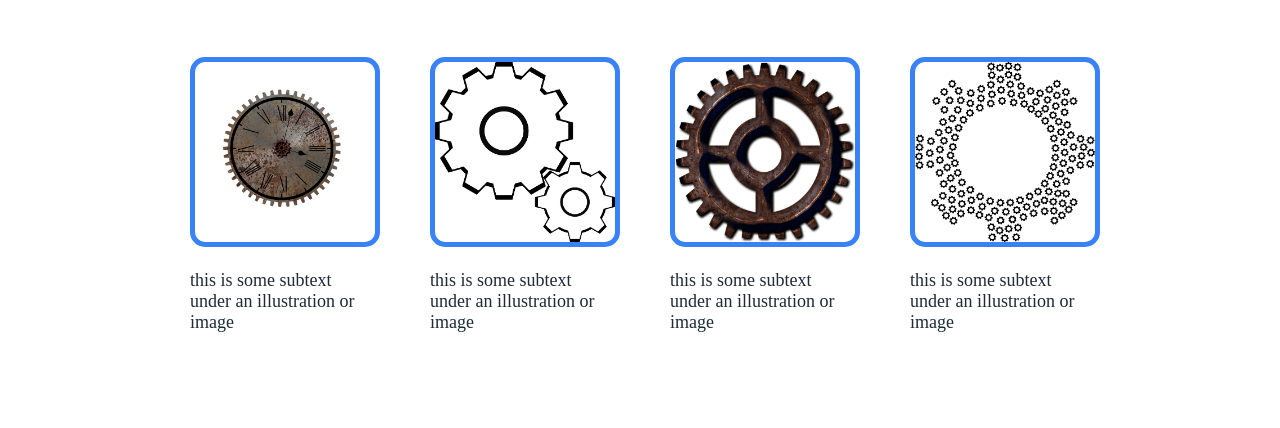
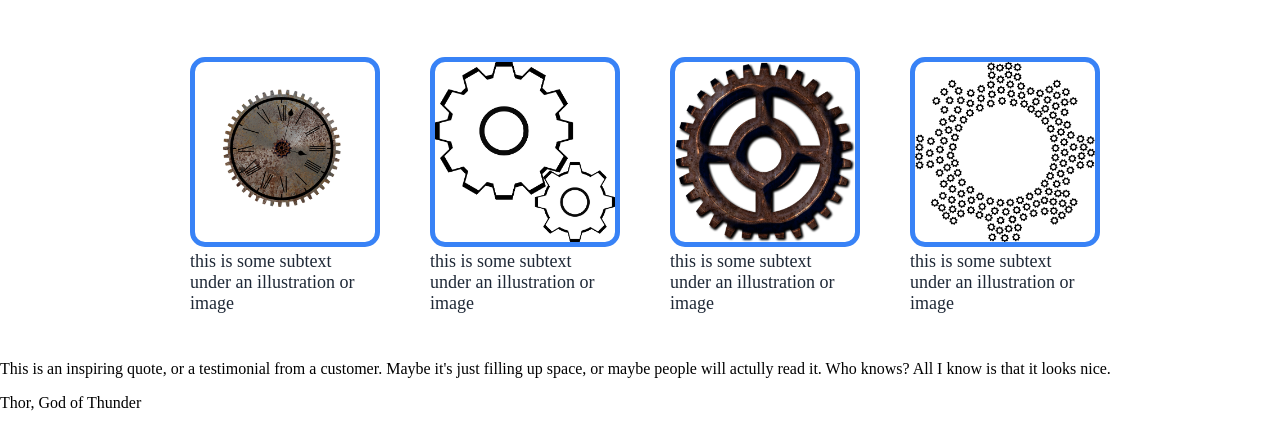
Before and after one commit to clockwocket/odin-landing-page, a plain HTML site: page index.html in a window 1280 px wide. Shown: the part 744-1172 px from the top of the page. Before the commit the page ends 1125 px from the top, so only its background shows below. Drawn offline with Linux system fonts and the light colour scheme.

Commit message:
Add html for Quote section

```diff
--- a/index.html
+++ b/index.html
@@ -25,14 +25,18 @@
             <div class="tright"><img id="main" src="imgs/time-2034990_640.jpg" alt="a fantastical imaage of an hourglass and clock"></div>
         </div>
     </div>
-    <div class="info">
+    <div>
         <h2>Some random information</h2>
         <div class="information">
-            <div class="ilusinfo"><img class="ilustration" src="imgs/clock-6982503_640.png" alt="a clock face"><p>this is some subtext under an illustration or image</p></div>
-            <div class="ilusinfo"><img class="ilustration" src="imgs/engine-153649_640.png" alt="an engine"><p>this is some subtext under an illustration or image</p></div>
-            <div class="ilusinfo"><img class="ilustration" src="imgs/gear-6531442_640.png" alt="a gear"><p>this is some subtext under an illustration or image</p></div>
-            <div class="ilusinfo"><img class="ilustration" src="imgs/gears-8613068_640.png" alt="gears in the shape of a gear"><p>this is some subtext under an illustration or image</p></div>
+            <div class="ilusinfo"><img class="ilustration" src="imgs/clock-6982503_640.png" alt="a clock face"><p class="info">this is some subtext under an illustration or image</p></div>
+            <div class="ilusinfo"><img class="ilustration" src="imgs/engine-153649_640.png" alt="an engine"><p class="info">this is some subtext under an illustration or image</p></div>
+            <div class="ilusinfo"><img class="ilustration" src="imgs/gear-6531442_640.png" alt="a gear"><p class="info">this is some subtext under an illustration or image</p></div>
+            <div class="ilusinfo"><img class="ilustration" src="imgs/gears-8613068_640.png" alt="gears in the shape of a gear"><p class="info">this is some subtext under an illustration or image</p></div>
         </div>
+    </div>
+    <div class="quote">
+        <p class="quote">This is an inspiring quote, or a testimonial from a customer.  Maybe it's just filling up space, or maybe people will actully read it.  Who knows?  All I know is that it looks nice.</p>
+        <p class="credit">Thor, God of Thunder</p>
     </div>
 </body>
 </html>
```
